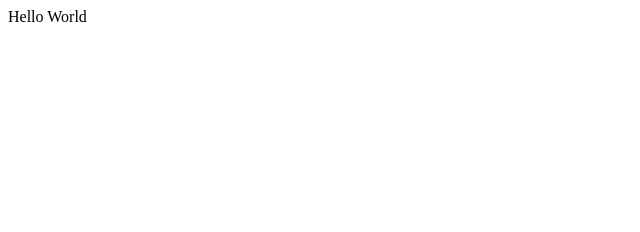
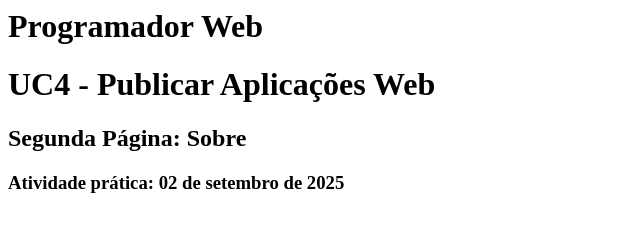
Before and after one commit to stefanykitzberger/projetoTransferenciaArquivos, a plain HTML site: page sobre.html in a window 1280 px wide. Shown: the whole page, without its empty margins (0-640 px from the left). Drawn offline with Linux system fonts and the light colour scheme.

Commit message:
criando segunda página

```diff
--- a/sobre.html
+++ b/sobre.html
@@ -1 +1,9 @@
-<p>Hello World</p>
+<html>
+<body>
+    <header>
+        <h1>Programador Web</h1>
+        <h1>UC4 - Publicar Aplicações Web</h1>
+        <h2>Segunda Página: Sobre</h2>
+        <h3>Atividade prática: 02 de setembro de 2025</h3>
+    </header>
+</html>
```
